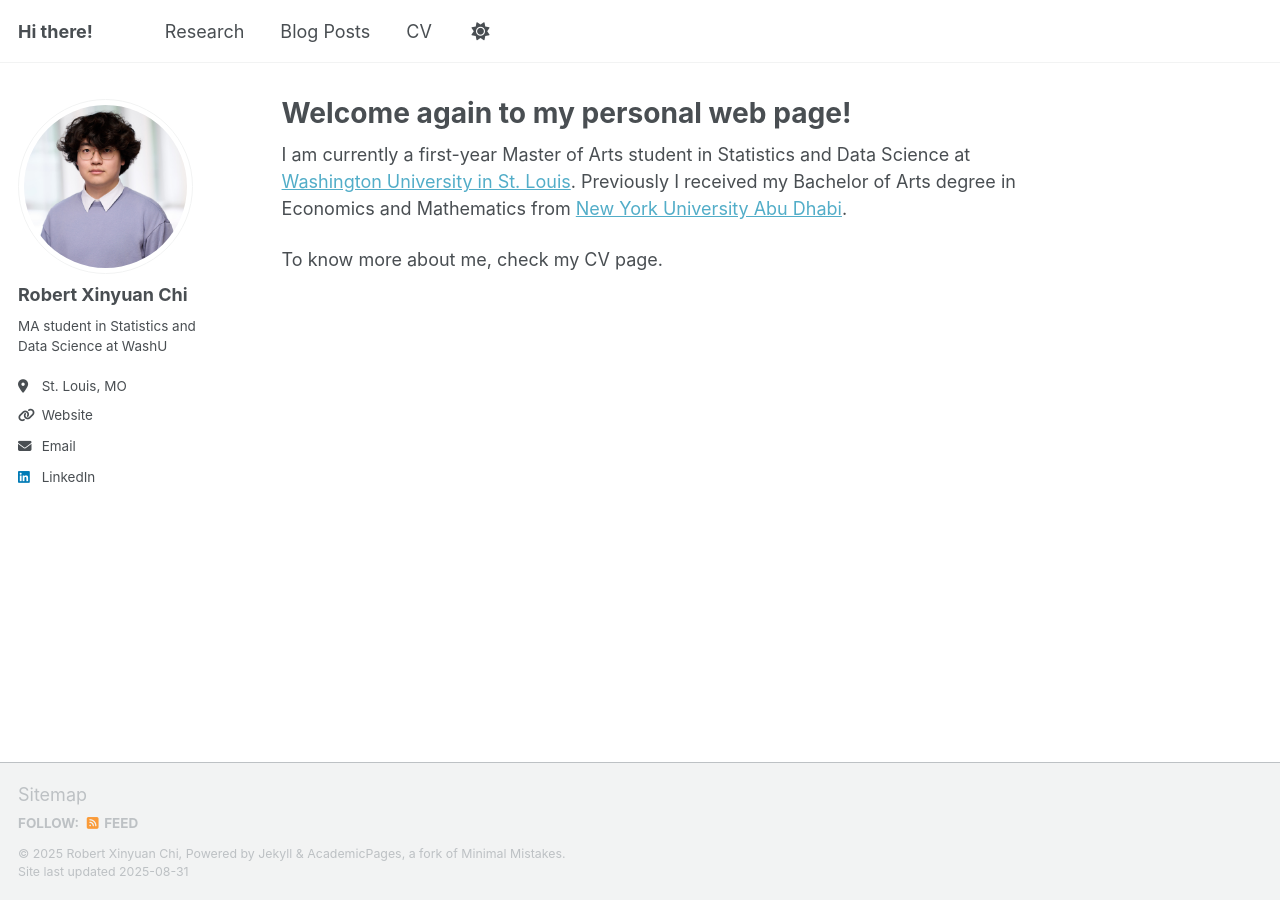
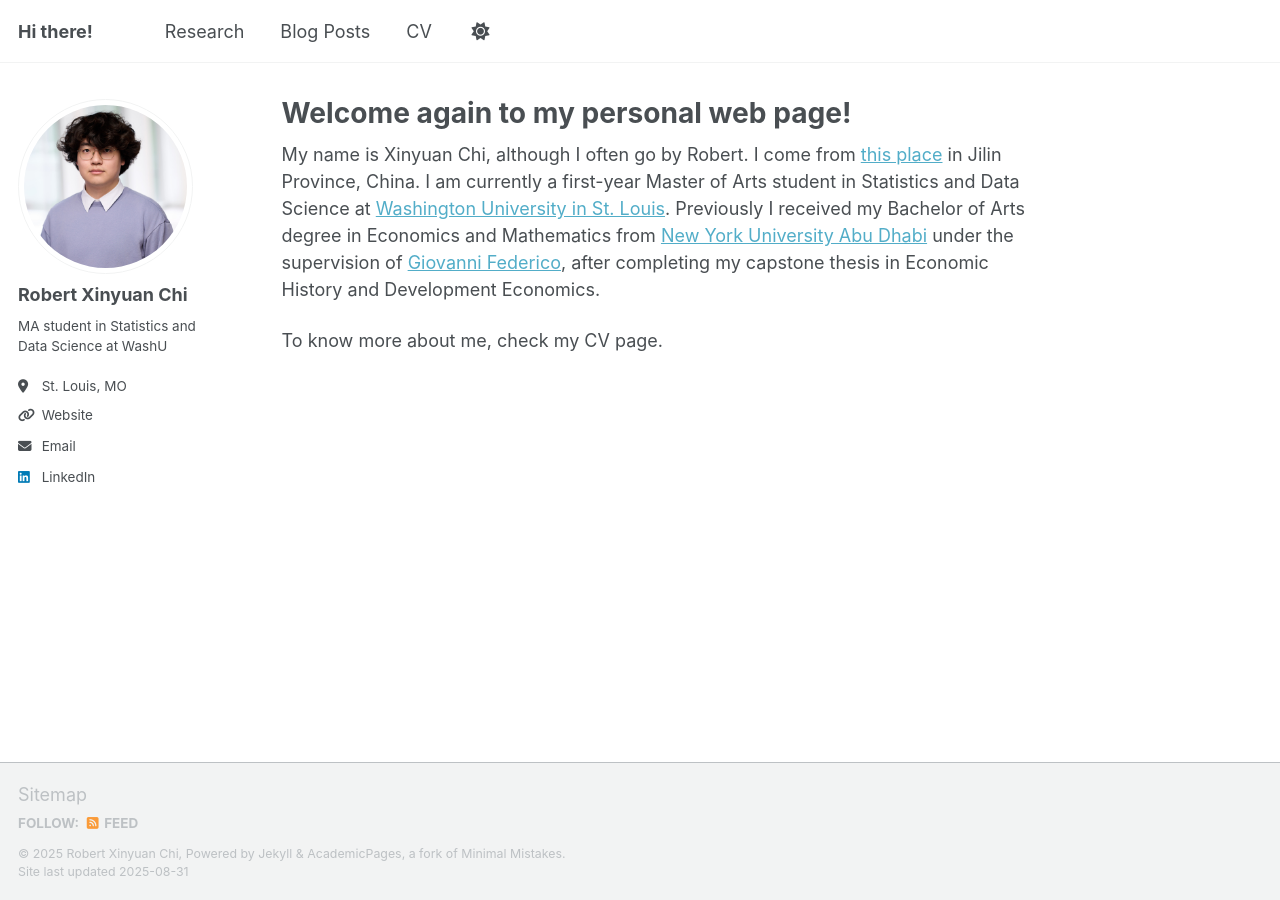
Before and after one commit to xychi75/xychi75.github.io, a Jekyll site: the page built from _pages/about.md, in a window 1280 px wide. Built offline with Jekyll 4.4.1, drawn with Linux system fonts in a browser that asks for light colours; a script that is not in the unit is left out; a file with an impossible date is left out.

Commit message:
Update about.md

```diff
--- a/_pages/about.md
+++ b/_pages/about.md
@@ -7,6 +7,6 @@ redirect_from:
   - /about.html
 ---
 
-I am currently a first-year Master of Arts student in Statistics and Data Science at [Washington University in St. Louis](https://washu.edu/). Previously I received my Bachelor of Arts degree in Economics and Mathematics from [New York University Abu Dhabi](https://nyuad.nyu.edu/en/).
+My name is Xinyuan Chi, although I often go by Robert. I come from [this place](https://en.wikipedia.org/wiki/Yanbian_Korean_Autonomous_Prefecture) in Jilin Province, China. I am currently a first-year Master of Arts student in Statistics and Data Science at [Washington University in St. Louis](https://washu.edu/). Previously I received my Bachelor of Arts degree in Economics and Mathematics from [New York University Abu Dhabi](https://nyuad.nyu.edu/en/) under the supervision of [Giovanni Federico](https://nyuad.nyu.edu/en/academics/divisions/social-science/faculty/giovanni-federico.html), after completing my capstone thesis in Economic History and Development Economics.
 
 To know more about me, check my CV page.
```
